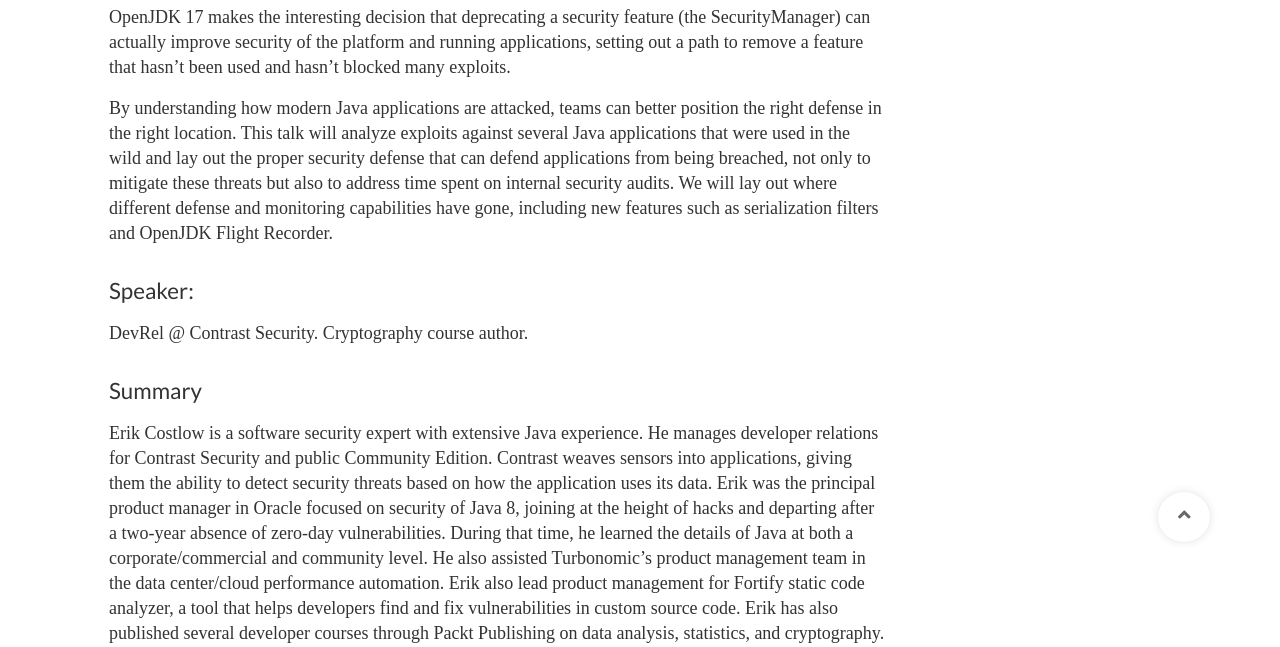
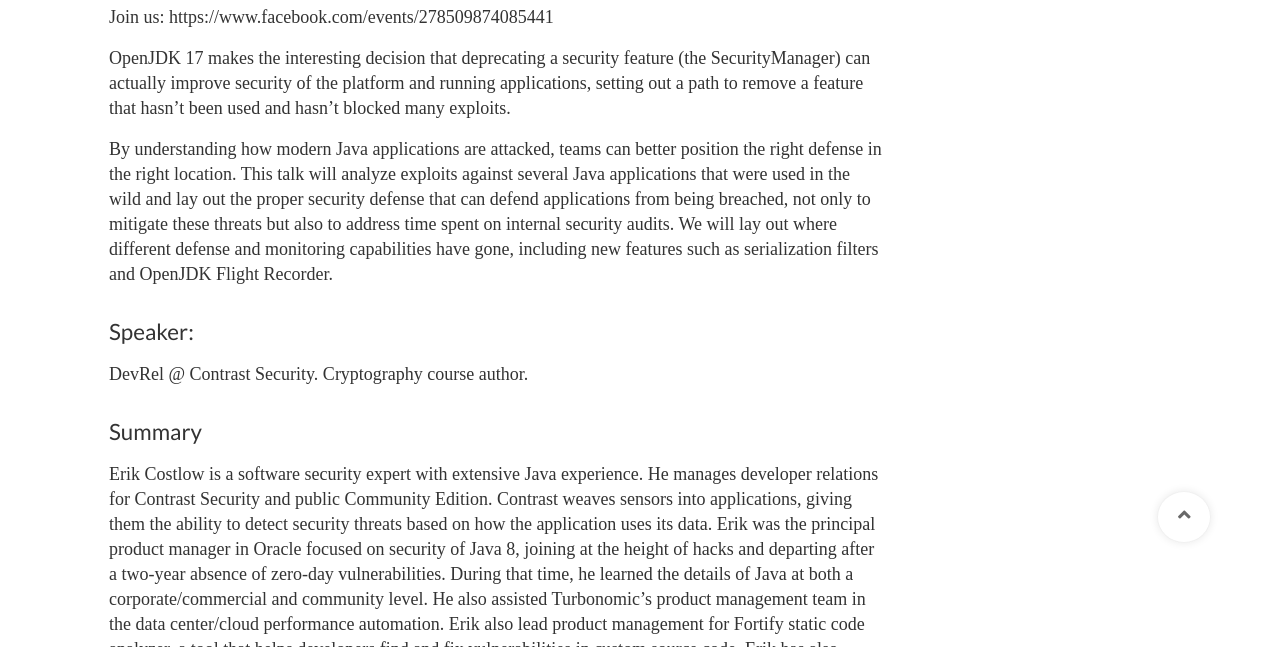
Before and after one commit to jugbd/jugbd.org, a Jekyll site: the page built from _posts/2021-09-13-securting-and-exploting-java-application.md, in a window 1280 px wide and 900 px high, scrolled down 363 px, cut to the strip 253-900 px from the top of the window. Built offline with Jekyll 4.4.1, drawn with Linux system fonts in a browser that asks for light colours; nearby versions of some CDN libraries; some web fonts are replaced; comment, search, counter and statistics services are not loaded.

Commit message:
Update 2021-09-13-securting-and-exploting-java-application.md

```diff
--- a/_posts/2021-09-13-securting-and-exploting-java-application.md
+++ b/_posts/2021-09-13-securting-and-exploting-java-application.md
@@ -19,6 +19,8 @@
 
 LIVE:
 <iframe width="560" height="315" src="https://www.youtube.com/embed/78O8lmS0jRE" title="YouTube video player" frameborder="0" allow="accelerometer; autoplay; clipboard-write; encrypted-media; gyroscope; picture-in-picture" allowfullscreen></iframe>
+
+Join us: https://www.facebook.com/events/278509874085441
 
 
 OpenJDK 17 makes the interesting decision that deprecating a security feature (the SecurityManager) can actually improve security of the platform and running applications, setting out a path to remove a feature that hasn’t been used and hasn’t blocked many exploits.
```
